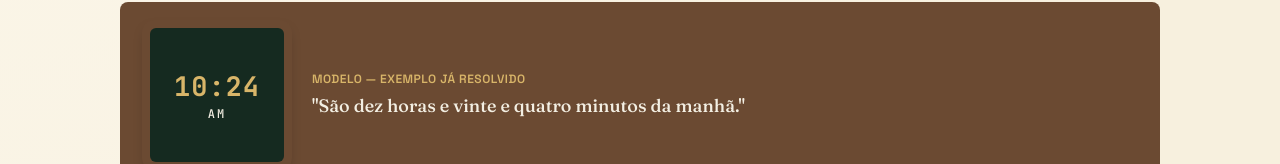
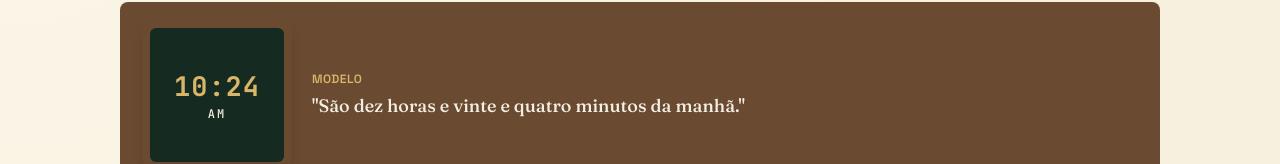
Before and after one commit to mavigrisi/atividades-portugues-1101, a plain HTML site: page que-horas-sao.html in a window 1280 px wide. Shown: the part 278-442 px from the top of the page. Drawn offline with Linux system fonts and the light colour scheme.

Commit message:
Update model tag in que-horas-sao.html

```diff
--- a/que-horas-sao.html
+++ b/que-horas-sao.html
@@ -236,7 +236,7 @@
   <div class="model">
     <div class="clock-visual digital" id="model-clock"></div>
     <div>
-      <div class="model-tag">Modelo — exemplo já resolvido</div>
+      <div class="model-tag">Modelo</div>
       <div class="model-answer">"São dez horas e vinte e quatro minutos da manhã."</div>
     </div>
   </div>
```
